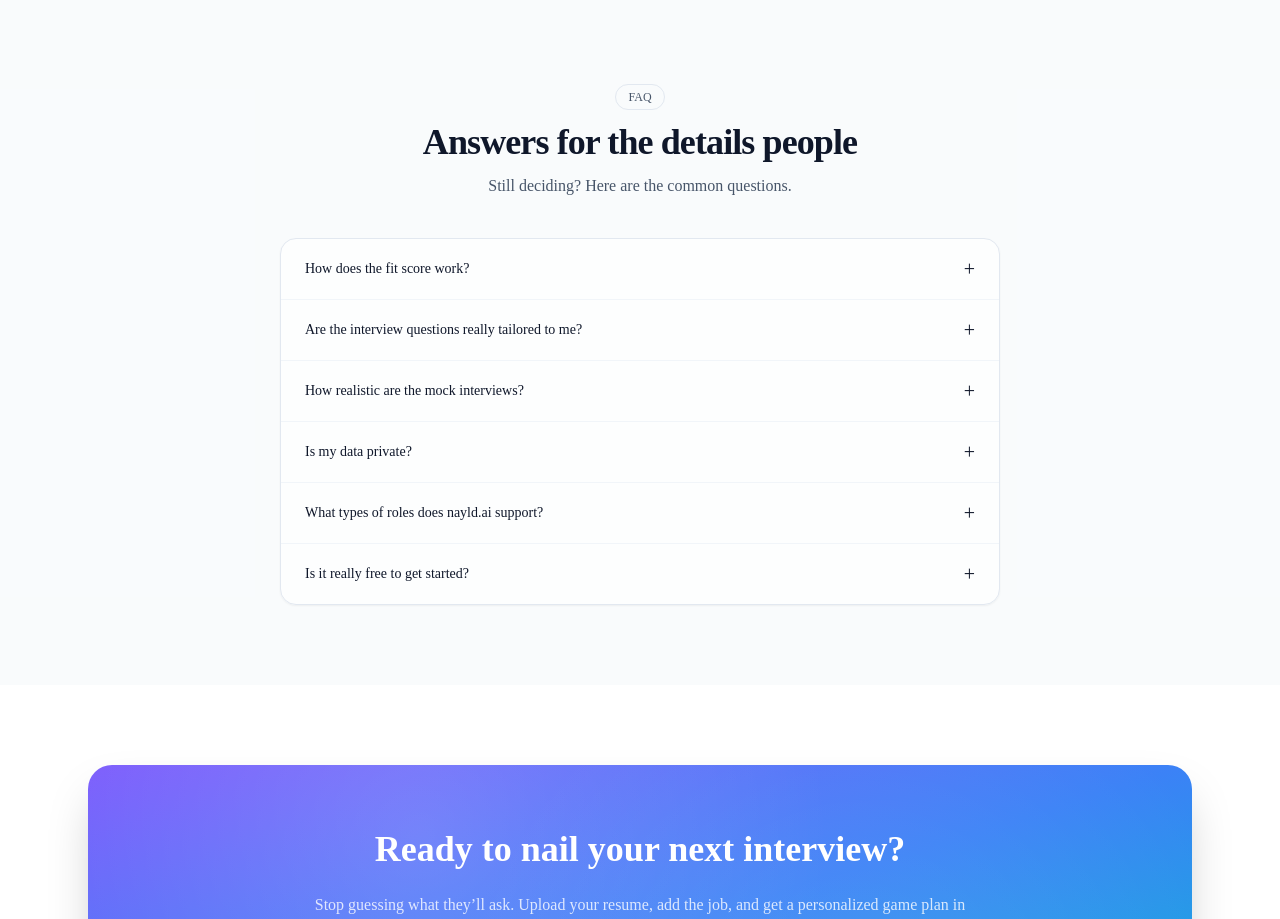
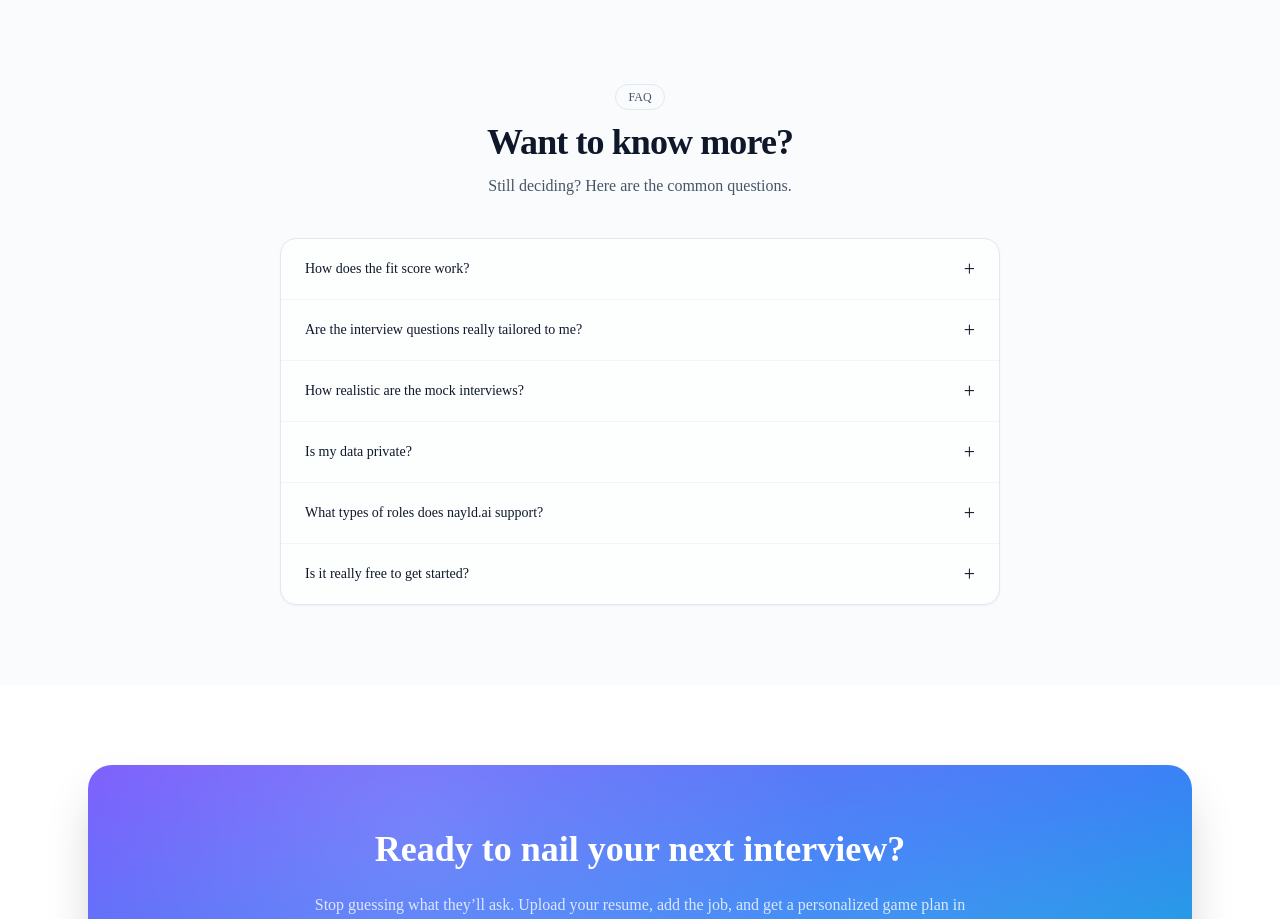
Before and after one commit to junaiid-khattak/mockmate, a Next.js app: page / in a window 1280 px wide. Shown: the part 5500-6419 px from the top of the page. Built offline with nearby package versions, Linux system fonts and the light colour scheme.

Commit message:
fixed FAQ title heading?

```diff
--- a/components/landing/LandingPage.tsx
+++ b/components/landing/LandingPage.tsx
@@ -811,7 +811,7 @@ export default function LandingPage({ onPrimaryCta }: LandingPageProps) {
           <motion.div variants={fadeInUp}>
             <SectionTitle
               eyebrow="FAQ"
-              title="Answers for the details people"
+              title="Want to know more?"
               subtitle="Still deciding? Here are the common questions."
               align="center"
             />
```
